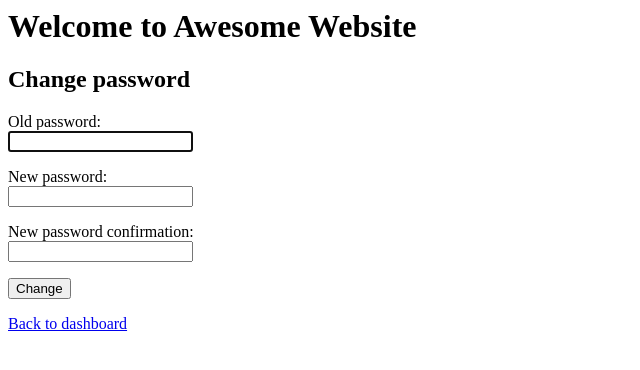
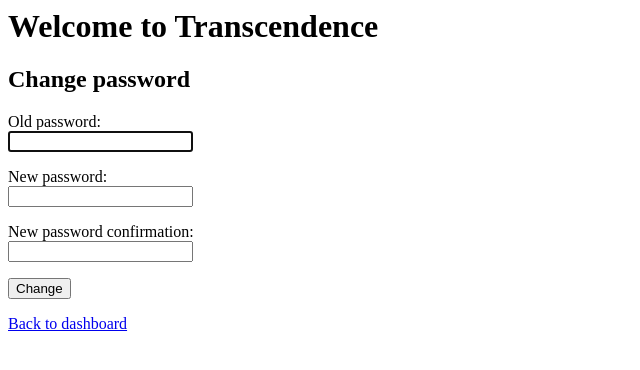
Before and after one commit to itzbw/ft_transcendence, a Django app: page /accounts/password_change/ in a window 1280 px wide. Shown: the top 370 px of the page, without its empty margins (0-640 px from the left). Run offline with Django 5.2, Linux system fonts and the light colour scheme; a user stored in the database is signed in.

Commit message:
User authentication works [OK] ---[style]: change h1 text in base.html to 'Welcome to Transcendence'

```diff
--- a/user_authentication/users/templates/base.html
+++ b/user_authentication/users/templates/base.html
@@ -11,7 +11,7 @@
     }
 </style>
 
-<h1>Welcome to Awesome Website</h1>
+<h1>Welcome to Transcendence</h1>
 
 {% block content %}
 {% endblock %}
```
